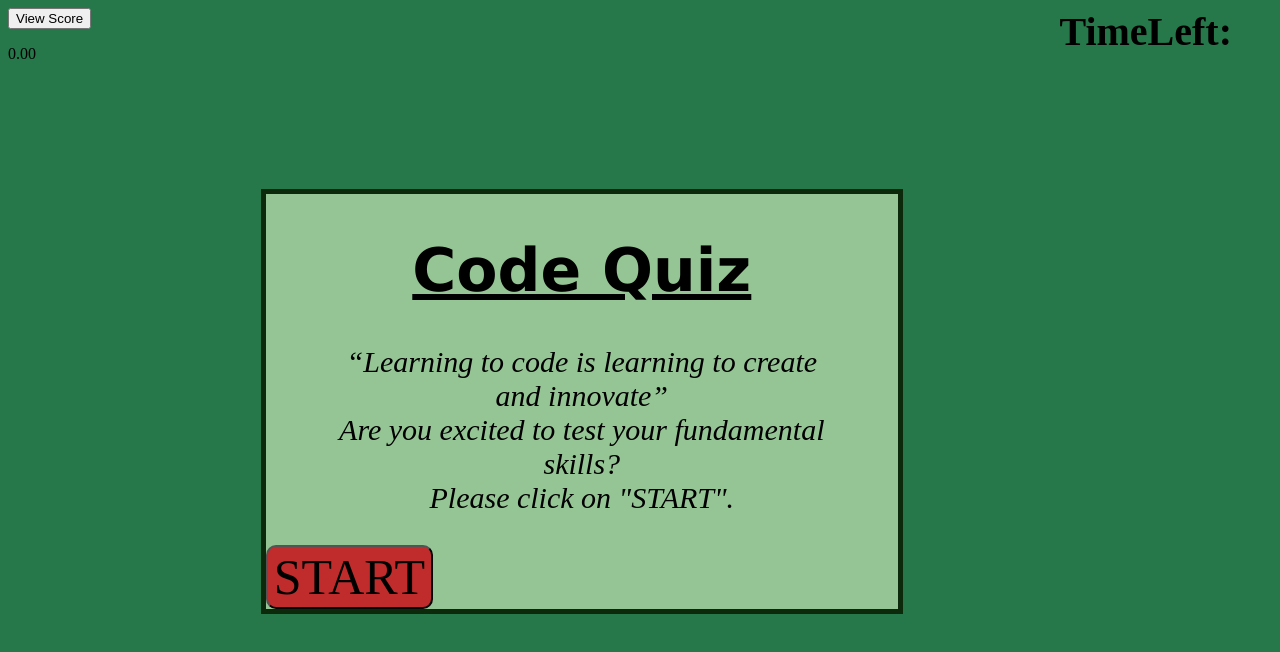
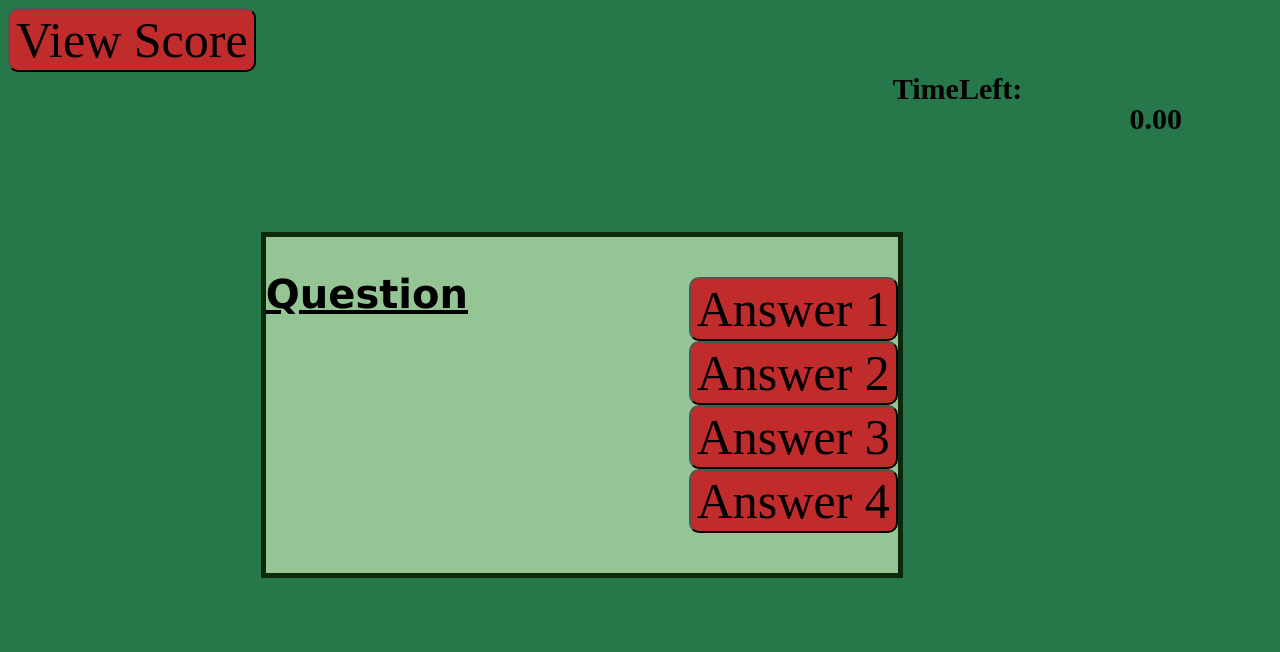
Before and after one commit to AnujaLawankar/4-Code-Quize, a plain HTML site: page index.html in a window 1280 px wide. Drawn offline with Linux system fonts and the light colour scheme.

Commit message:
Added some code in HTML, CSS

```diff
--- a/index.html
+++ b/index.html
@@ -38,9 +38,9 @@
         <div class="top-conatianer">
 
 
-            <button>View Score</button>
+            <button id="view-score-btn">View Score</button>
             <label id="lab1">TimeLeft:</label>
-            <p class="time" id="TimeLeft">0.00</p>
+            <p class="time" id="timeLeft">0.00</p>
 
         </div>
 
@@ -55,12 +55,13 @@
                     Are you excited to test your fundamental skills?<br>
                     Please click on "START".
                 </p>
-
+                <div class="startcontainerbtn">
                     <button class="btn" id="quiz-start" onclick="alert('Button clicked!')">START</button>
-
+                </div>
             </header>
             <main>
-                <section class="question-answer">
+                <div class="questionanswer-container">
+                    <section class="question-answer" id="questionanswer1">
                         <h2>Question</h2>
                         <ul>
                             <li><button>Answer 1 </button></li>
@@ -70,6 +71,7 @@
                         </ul>
 
 
+                </div>
 
                 </section>
                 <section class="quiz-end-screen">
--- a/script.js
+++ b/script.js
@@ -1,7 +1,7 @@
 var timeEl = document.querySelector('.time');
 const startbtn = document.querySelector("#quiz-start");
 const mainEl = document.getElementById("main");
-const queans = document.querySelectorAll('div.question-answer');
+
 
 var secondsLeft = 60;
 
@@ -18,12 +18,12 @@ function startquiz() {
         function setTime() {
             var timerInterval = setInterval(function () {
                 secondsLeft--;
-                timeEl.textContent = secondsLeft;
+                timeEl.textContent = secondsLeft + "sec";
 
                 if (secondsLeft === 0) {
                     // Stops execution of action at set interval
                     clearInterval(timerInterval);
-
+                    return;
                 }
 
             }, 1000);
@@ -32,21 +32,113 @@ function startquiz() {
 
 
 
+        const que = mainEl.getElementsByClassName("questionanswer1"); // a list of matching elements, *not* the element itself
+        console.log(que); // HTMLCollection[1]
 
-        startbtn.addEventListener('click', () => {
-            const btn = document.querySelector('.question-answer');
-            const nextElement = currentElement.nextElementSibling;
-
-            if (nextElement !== null) {
-                nextElement.scrollIntoView({ behavior: 'smooth' });
-            }
-        });
-
-
-
+        const testTarget = mainEl.getElementsByClassName("que")[0]; // the first element, as we wanted
+        console.log(testTarget);
 
     });
 
 
 }
 startquiz();
+
+
+
+/*
+
+const questions = [
+
+    {
+        question: "Why so JavaScript and Java have similar name?",
+        optionA: "JavaScript is a stripped-down version of Java",
+        optionB: "JavaScript’s syntax is loosely based on Java’s",
+        optionC: "They both originated on the island of Java",
+        optionD: "None of the above",
+        correctOption: "optionB"
+    },
+Why so JavaScript and Java have similar name?
+A. JavaScript is a stripped-down version of Java
+B. JavaScript’s syntax is loosely based on Java’s
+C. They both originated on the island of Java
+D. None of the above
+Ans: B
+
+ {
+        question: "Why so JavaScript and Java have similar name?",
+        optionA: "JavaScript is a stripped-down version of Java",
+        optionB: "JavaScript’s syntax is loosely based on Java’s",
+        optionC: "They both originated on the island of Java",
+        optionD: "None of the above",
+        correctOption: "optionB"
+    },
+
+
+
+When a user views a page containing a JavaScript program, which machine actually executes the script?
+A. The User’s machine running a Web browser
+B. The Web server
+C. A central machine deep within Netscape’s corporate offices
+D. None of the above
+Ans: A
+
+______ JavaScript is also called client-side JavaScript.
+A. Microsoft
+B. Navigator
+C. LiveWire
+D. Native
+Ans: B
+
+__________ JavaScript is also called server-side JavaScript.
+A. Microsoft
+B. Navigator
+C. LiveWire
+D. Native
+Ans: C
+
+What are variables used for in JavaScript Programs?
+A. Storing numbers, dates, or other values
+B. Varying randomly
+C. Causing high-school algebra flashbacks
+D. None of the above
+Ans: A
+
+_____ JavaScript statements embedded in an HTML page can respond to user events such as mouse-clicks, form input, and page navigation.
+A. Client-side
+B. Server-side
+C. Local
+D. Native
+Ans: A
+
+What should appear at the very end of your JavaScript?
+The <script LANGUAGE=”JavaScript”>tag
+A. The </script>
+B. The <script>
+C. The END statement
+D. None of the above
+Ans: A
+
+Which of the following can’t be done with client-side JavaScript?
+A. Validating a form
+B. Sending a form’s contents by email
+C. Storing the form’s contents to a database file on the server
+D. None of the above
+Ans: C
+
+Which of the following are capabilities of functions in JavaScript?
+A. Return a value
+B. Accept parameters and Return a value
+C. Accept parameters
+D. None of the above
+Ans: C
+
+Which of the following is not a valid JavaScript variable name?
+A. 2names
+B. _first_and_last_names
+C. FirstAndLast
+D. None of the above
+Ans: A
+
+
+*/
--- a/style.css
+++ b/style.css
@@ -103,8 +103,8 @@ html {
     font-family: 'Times New Roman', Times, serif;
 }*/
 
-#timeleft {
-
+#timeLeft {
+    padding-right: 90px;
     float: right;
     font-size: 30px;
     color: var(--color);
@@ -113,15 +113,16 @@ html {
 }
 
 #lab1 {
-    padding-right: 40px;
-    float: right;
-    font-size: 40px;
+    padding-left: 70%;
+
+    font-size: 30px;
     font-family: 'Times New Roman', Times, serif;
     font-weight: bold;
 }
 
 .quiz-intro {
-    display: contents;
+    /*  display: contents;*/
+    display: none;
     margin-bottom: 10%;
     margin-left: 10%;
     margin-right: 10%;
@@ -131,7 +132,7 @@ html {
 h1,
 h2 {
     color: var(--color);
-    font-size: 60px;
+    font-size: 40px;
     font-family: Verdana, Geneva, Tahoma, sans-serif;
     text-align: center;
     text-decoration: underline;
@@ -148,7 +149,7 @@ h2 {
     font-style: italic;
 }
 
-#viewscore1 {
+#view-score-btn {
     color: var(--color);
     font-size: 50px;
     background-color: rgb(192, 43, 43);
@@ -159,10 +160,15 @@ h2 {
 
 }
 
+.startcontainerbtn {
+    display: flex;
+    justify-content: center;
+}
+
 #quiz-start {
     color: var(--color);
     font-size: 50px;
-    background-color: rgb(192, 43, 43);
+    background-color: rgb(192, 43, 68);
     border-radius: 10px;
     align-items: center;
     font-family: 'Times New Roman', Times, serif;
@@ -172,10 +178,15 @@ h2 {
 main {}
 
 
+.questionanswer-container {
+    display: flex;
+    justify-content: space-between;
+
+}
 
 .question-answer {
-    display: none;
-    /*  display: contents;*/
+    /* display: none;*/
+    display: contents;
 
 
 }
@@ -189,8 +200,12 @@ li {
 
 .question-answer button {
 
-    display: flex;
-    justify-content: space-evenly;
+    color: var(--color);
+    font-size: 50px;
+    background-color: rgb(192, 43, 43);
+    border-radius: 10px;
+
+    font-family: 'Times New Roman', Times, serif;
 
 
 }
```
Lines whose indentation alone changed are shown as unchanged.
